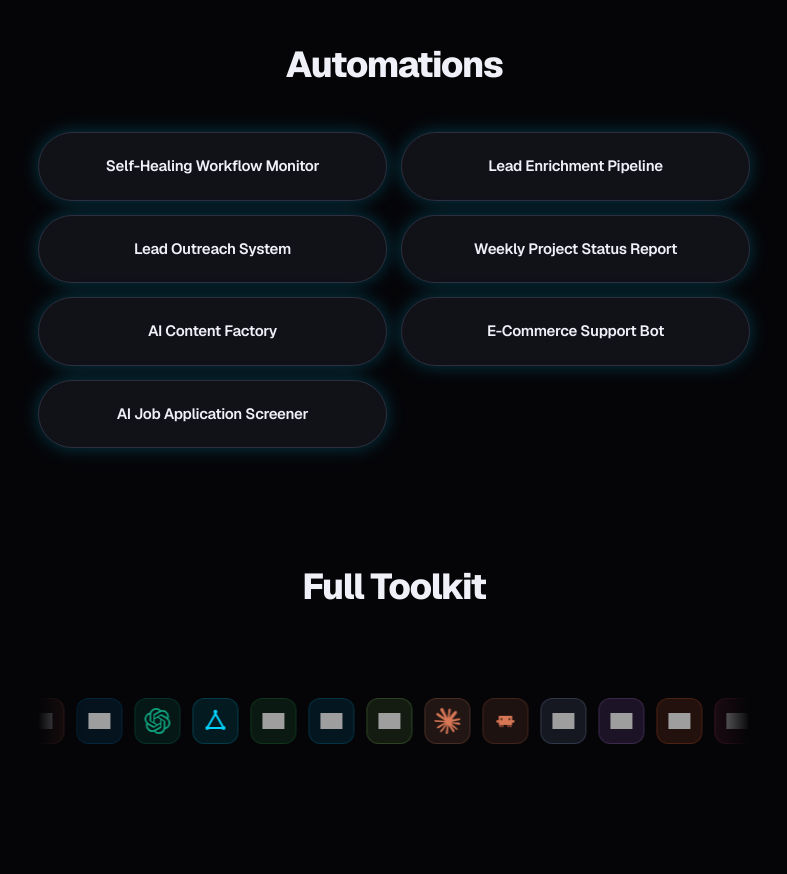
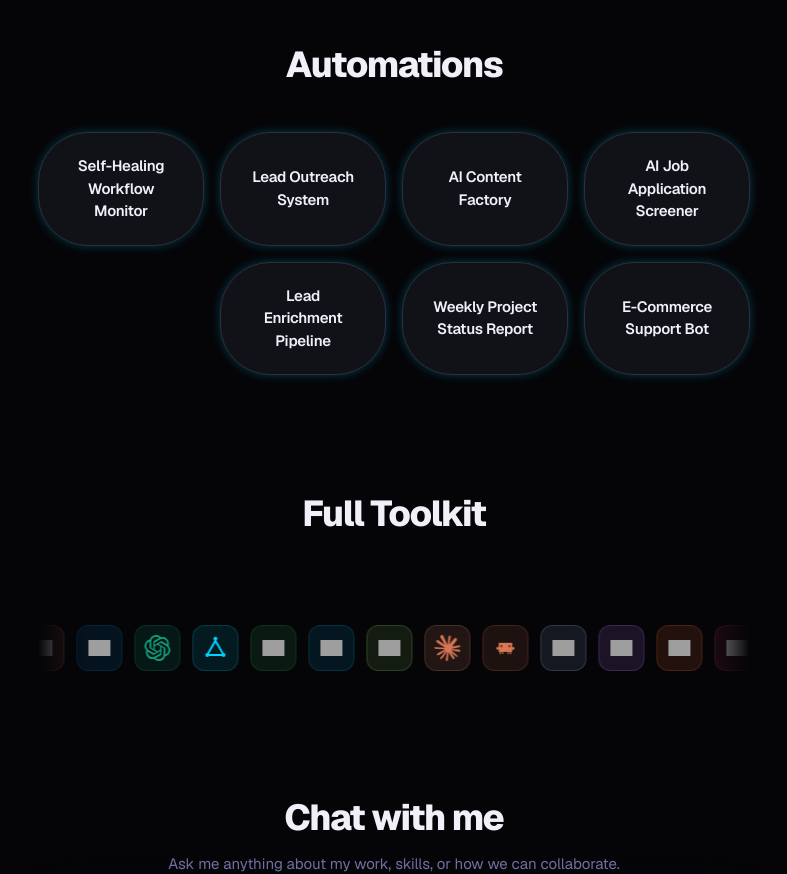
Before and after one commit to bbenautomation/ai-portfolio, a Next.js app: page / in a window 1280 px wide. Shown: the part 1480-2354 px from the top of the page, without its empty margins (246-1033 px from the left). Built offline with nearby package versions, Linux system fonts and the light colour scheme; grey boxes are pictures that could not be loaded.

Commit message:
Fix automation cards layout to 4-top 3-bottom grid, reduce glow, fix modal z-index, remove codenames

```diff
--- a/app/page.tsx
+++ b/app/page.tsx
@@ -157,19 +157,19 @@ function AutomationCard({ item, index }: { item: AutomationItem; index: number }
           justifyContent: 'center',
           transition: 'border-color 0.2s, background 0.2s, transform 0.2s, box-shadow 0.2s',
           fontFamily: 'inherit',
-          boxShadow: '0 0 18px var(--accent-glow)',
+          boxShadow: '0 0 10px var(--accent-glow)',
         }}
         onMouseEnter={e => {
           (e.currentTarget as HTMLElement).style.borderColor = 'var(--accent)'
           ;(e.currentTarget as HTMLElement).style.background = 'var(--surface-hover)'
           ;(e.currentTarget as HTMLElement).style.transform = 'translateY(-2px)'
-          ;(e.currentTarget as HTMLElement).style.boxShadow = '0 0 32px var(--accent-glow)'
+          ;(e.currentTarget as HTMLElement).style.boxShadow = '0 0 22px var(--accent-glow)'
         }}
         onMouseLeave={e => {
           (e.currentTarget as HTMLElement).style.borderColor = 'var(--border-bright)'
           ;(e.currentTarget as HTMLElement).style.background = 'var(--surface)'
           ;(e.currentTarget as HTMLElement).style.transform = 'translateY(0)'
-          ;(e.currentTarget as HTMLElement).style.boxShadow = '0 0 18px var(--accent-glow)'
+          ;(e.currentTarget as HTMLElement).style.boxShadow = '0 0 10px var(--accent-glow)'
         }}
       >
         <span style={{ fontSize: 15, fontWeight: 600, color: 'var(--text)', letterSpacing: '-0.02em' }}>
@@ -186,7 +186,7 @@ function AutomationCard({ item, index }: { item: AutomationItem; index: number }
             transition={{ duration: 0.2 }}
             onClick={() => setOpen(false)}
             style={{
-              position: 'fixed', inset: 0, zIndex: 200,
+              position: 'fixed', inset: 0, zIndex: 9999,
               background: 'rgba(0,0,0,0.75)', backdropFilter: 'blur(6px)',
               display: 'flex', alignItems: 'center', justifyContent: 'center',
               padding: '24px',
@@ -212,9 +212,6 @@ function AutomationCard({ item, index }: { item: AutomationItem; index: number }
               <div style={{ padding: '28px 32px' }}>
                 <div style={{ display: 'flex', alignItems: 'flex-start', justifyContent: 'space-between', gap: 16, marginBottom: 16 }}>
                   <div>
-                    <span style={{ fontSize: 11, fontWeight: 800, color: 'var(--accent)', letterSpacing: '0.1em', display: 'block', marginBottom: 6 }}>
-                      {item.name}
-                    </span>
                     <h3 style={{ fontSize: 22, fontWeight: 700, color: 'var(--text)', letterSpacing: '-0.03em', margin: 0 }}>
                       {item.subtitle}
                     </h3>
@@ -546,19 +543,14 @@ export default function Home() {
           <h2 style={SH}>Automations</h2>
         </FadeIn>
         <FadeIn delay={0.1}>
-          <div style={{ display: 'flex', gap: 14, alignItems: 'flex-start' }}>
-            {/* Column 1 — 4 items */}
-            <div style={{ flex: 1, display: 'flex', flexDirection: 'column', gap: 14 }}>
+          <div style={{ display: 'grid', gridTemplateColumns: 'repeat(4, 1fr)', gap: 16 }}>
             {AUTOMATIONS.slice(0, 4).map((a, i) => (
               <AutomationCard key={a.id} item={a} index={i} />
             ))}
-            </div>
-            {/* Column 2 — 3 items */}
-            <div style={{ flex: 1, display: 'flex', flexDirection: 'column', gap: 14 }}>
+            <div />
             {AUTOMATIONS.slice(4).map((a, i) => (
               <AutomationCard key={a.id} item={a} index={i + 4} />
             ))}
-            </div>
           </div>
         </FadeIn>
       </section>
```
Lines whose indentation alone changed are shown as unchanged.
